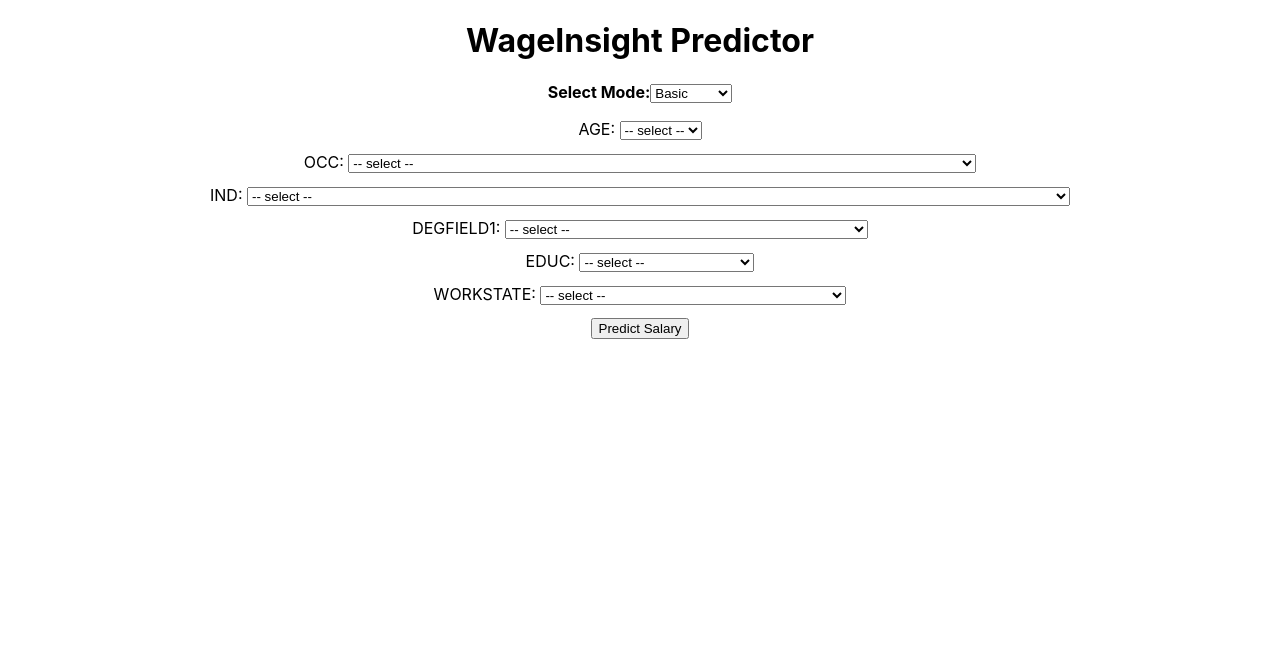
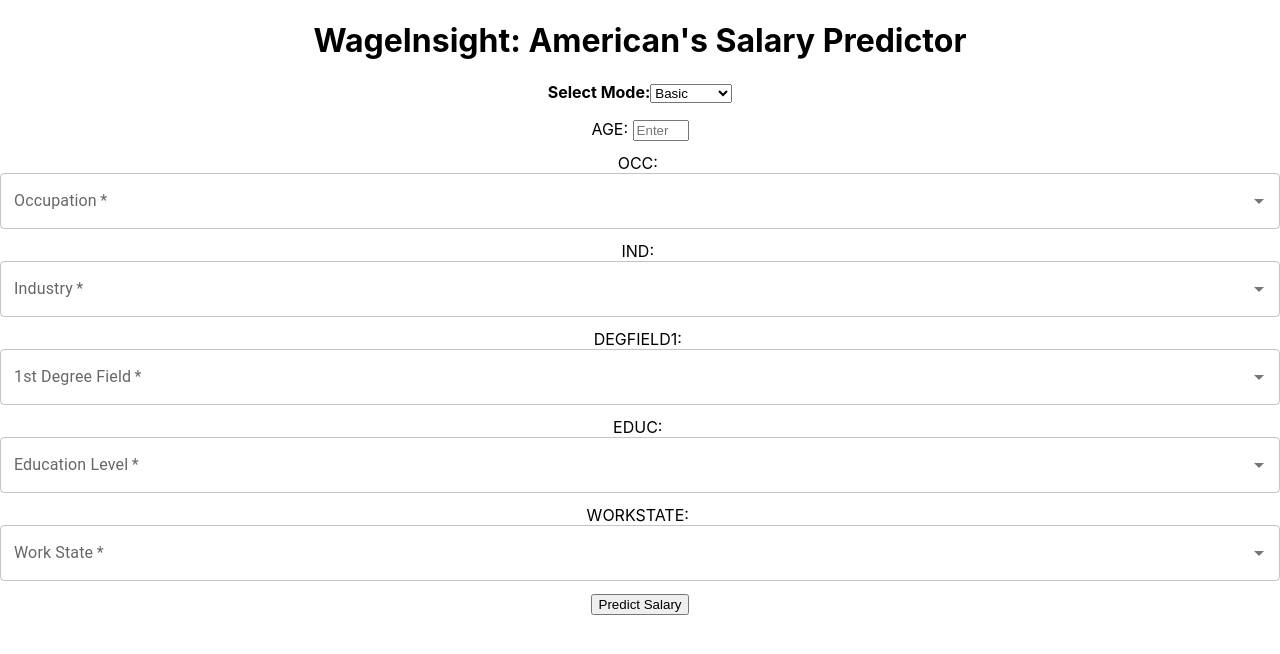
Before and after one commit to tranle1411/wageinsight, a React (Create React App) app in the folder client/: page / in a window 1280 px wide. Shown: the top 654 px of the page. Built offline with nearby package versions, Linux system fonts and the light colour scheme.

Commit message:
Checkpoint 3
Commit 3

```diff
--- a/client/package.json
+++ b/client/package.json
@@ -6,7 +6,7 @@
   "dependencies": {
     "@emotion/react": "^11.14.0",
     "@emotion/styled": "^11.14.0",
-    "@mui/material": "^6.4.8",
+    "@mui/material": "^6.4.11",
     "@testing-library/dom": "^10.4.0",
     "@testing-library/jest-dom": "^6.6.3",
     "@testing-library/react": "^16.2.0",
--- a/client/src/WageInsightForm.jsx
+++ b/client/src/WageInsightForm.jsx
@@ -1,6 +1,8 @@
 import React, { useState, useEffect } from 'react';
 import './App.css';
 import { loadCsvOptions } from './utils/loadCsvOptions';
+import { Autocomplete, TextField } from '@mui/material';
+
 
 const API_URL = "https://wageinsight.onrender.com/predict_form";
 
@@ -8,6 +10,32 @@ const basicFields = ['AGE', 'OCC', 'IND', 'DEGFIELD1', 'EDUC', 'WORKSTATE'];
 const advancedFields = [
   'SEX', 'AGE', 'MARST', 'VETSTAT', 'HISPAN', 'CITIZEN',
   'SPEAKENG', 'OCC', 'IND', 'EDUC', 'DEGFIELD1', 'DEGFIELD2', 'RACE', 'WORKSTATE'
+];
+
+const prettyLabels = {
+  AGE: "Age",
+  SEX: "Gender",
+  MARST: "Marital Status",
+  VETSTAT: "Veteran Status",
+  HISPAN: "Hispanic Origin",
+  CITIZEN: "Citizenship",
+  SPEAKENG: "English Fluency",
+  OCC: "Occupation",
+  IND: "Industry",
+  EDUC: "Education Level",
+  DEGFIELD1: "1st Degree Field",
+  DEGFIELD2: "2nd Degree Field",
+  RACE: "Race",
+  WORKSTATE: "Work State"
+};
+
+const EDUC_ORDER = [
+  "N/A or no schooling",
+  "Nursery school to grade 4",
+  "Grade 5", "Grade 6", "Grade 7", "Grade 8",
+  "Grade 9", "Grade 10", "Grade 11", "Grade 12",
+  "1 year of college", "2 years of college", "3 years of college",
+  "4 years of college", "5+ years of college"
 ];
 
 function WageInsightForm() {
@@ -38,6 +66,7 @@ function WageInsightForm() {
         SPEAKENG: ['Speaks English', 'Does not speak English'],
         AGE: Array.from({ length: 48 }, (_, i) => (i + 18).toString())
       };
+      options.EDUC = EDUC_ORDER;
       setFieldOptions(options);
     }
     loadAll();
@@ -49,6 +78,10 @@ function WageInsightForm() {
 
   const handleSubmit = async (e) => {
     e.preventDefault();
+    if (fields.some(f => !formData[f])) {
+      alert("Please fill out all fields before submitting.");
+      return;
+    }
     setLoading(true);
     try {
         console.log("Submitting prediction request...");
@@ -73,7 +106,7 @@ function WageInsightForm() {
 
   return (
     <div className="App">
-      <h1>WageInsight Predictor</h1>
+      <h1>WageInsight: American's Salary Predictor</h1>
 
       <div style={{ marginBottom: '1rem' }}>
         <label>
@@ -90,12 +123,30 @@ function WageInsightForm() {
           <div key={field} style={{ marginBottom: '0.75rem' }}>
             <label>
               {field}:&nbsp;
-              <select name={field} onChange={handleChange} required>
-                <option value="">-- select --</option>
-                {(fieldOptions[field] || []).map((option) => (
-                  <option key={option} value={option}>{option}</option>
-                ))}
-              </select>
+              {field === 'AGE' ? (
+                <input
+                  type="number"
+                  name="AGE"
+                  min="18"
+                  max="65"
+                  value={formData.AGE || ''}
+                  onChange={handleChange}
+                  required
+                  placeholder="Enter your age"
+                />
+              ) : (
+                <Autocomplete
+                  options={fieldOptions[field] || []}
+                  getOptionLabel={(option) => option}
+                  value={formData[field] || ''}
+                  onChange={(event, newValue) => {
+                    setFormData({ ...formData, [field]: newValue || '' });
+                  }}
+                  renderInput={(params) => (
+                    <TextField {...params} label={prettyLabels[field] || field} required />
+                  )}
+                />
+              )}
             </label>
           </div>
         ))}
--- a/client/src/utils/loadCsvOptions.js
+++ b/client/src/utils/loadCsvOptions.js
@@ -9,5 +9,9 @@ export async function loadCsvOptions(url) {
     values.add(value);
   }
 
-  return Array.from(values).sort();
+  const sorted = Array.from(values).sort();
+  const naOptions = sorted.filter(v => v.trim().toLowerCase().includes("n/a"));
+  const rest = sorted.filter(v => !v.trim().toLowerCase().includes("n/a"));
+  return [...naOptions, ...rest];
+
 }
```
Also changed, not shown: 1 other file (tests, documents, lock files or other folders).
